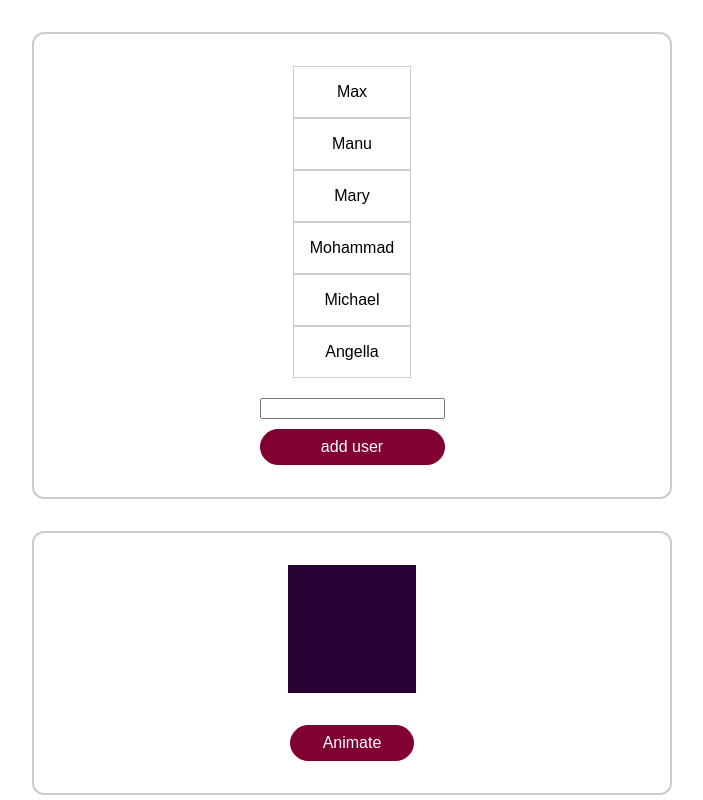
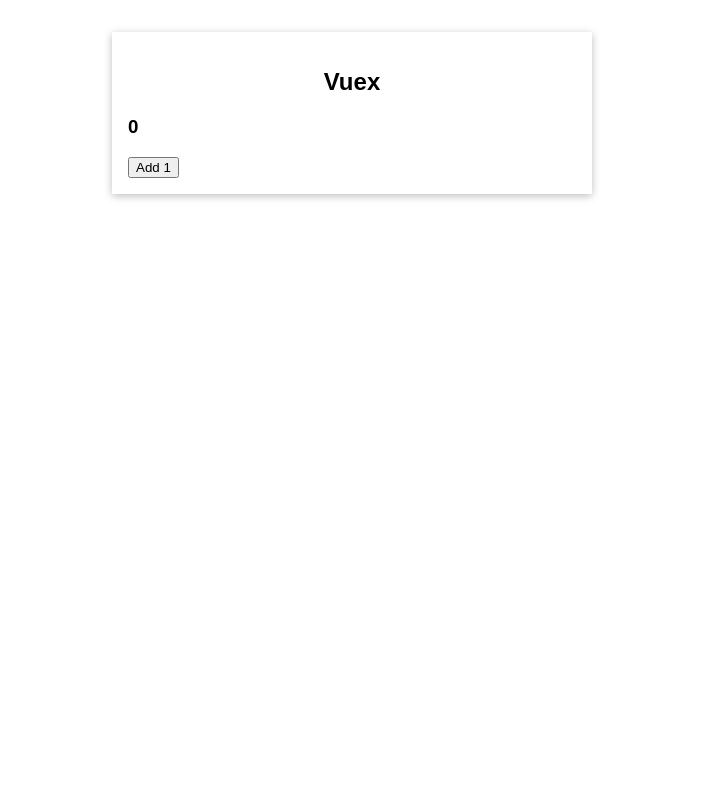
Before and after one commit to MRAlirad/Vue-Projects, a Vue app: page / in a window 1280 px wide. Shown: the top 800 px of the page, without its empty margins (288-991 px from the left). Built offline with nearby package versions, Linux system fonts and the light colour scheme.

Commit message:
vuex state management - createStore

```diff
--- a/package.json
+++ b/package.json
@@ -12,7 +12,8 @@
   "dependencies": {
     "json-server": "^0.17.3",
     "vue": "^3.3.4",
-    "vue-router": "^4.0.13"
+    "vue-router": "^4.0.13",
+    "vuex": "^4.0.2"
   },
   "devDependencies": {
     "@vitejs/plugin-vue": "^4.2.3",
--- a/src/App.vue
+++ b/src/App.vue
@@ -6,7 +6,8 @@
 	<!-- <Form /> -->
 	<!-- <SurvayResultsApp /> -->
 	<!-- <UsersTeamsApp /> -->
-	<Animation />
+	<!-- <Animation /> -->
+	<VuexApp />
 </template>
 
 <script>
@@ -17,7 +18,8 @@
 	// import Form from './projects/form/Form.vue';
 	// import SurvayResultsApp from './projects/survay-results/SurvayResultsApp.vue';
 	// import UsersTeamsApp from './projects/users-and-teams/UsersTeamsApp.vue';
-	import Animation from './projects/animation/Animation.vue';
+	// import Animation from './projects/animation/Animation.vue';
+	import VuexApp from './projects/vuex/VuexApp.vue';
 
 	export default {
 		name: 'App',
@@ -29,7 +31,8 @@
 			// Form,
 			// SurvayResultsApp,
 			// UsersTeamsApp,
-			Animation,
+			// Animation,
+			VuexApp
 		},
 	};
 </script>
--- a/src/main.js
+++ b/src/main.js
@@ -2,9 +2,18 @@
 import './style.css';
 import App from './App.vue';
 // import teamUsersRouter from './projects/users-and-teams/routes.js';
+import {createStore} from 'vuex';
+const store = createStore({
+    state() {
+        return {
+            counter: 0,
+        };
+    }
+});
 
 
 
 createApp(App)
 // .use(teamUsersRouter)
+.use(store)
 .mount('#app');
--- /dev/null
+++ b/src/projects/vuex/BaseContainer.vue
@@ -0,0 +1,25 @@
+<template>
+	<section>
+		<h2>{{ title }}</h2>
+		<slot></slot>
+	</section>
+</template>
+
+<script>
+	export default {
+		props: ['title'],
+	};
+</script>
+
+<style scoped>
+	section {
+		max-width: 30rem;
+		margin: 2rem auto;
+		box-shadow: 0 2px 8px rgba(0, 0, 0, 0.26);
+		padding: 1rem;
+	}
+
+	h2 {
+		text-align: center;
+	}
+</style>
--- /dev/null
+++ b/src/projects/vuex/Counter.vue
@@ -0,0 +1,13 @@
+<template>
+	<h3>{{ counter }}</h3>
+</template>
+
+<script>
+	export default {
+		computed: {
+			counter() {
+				return this.$store.state.counter;
+			},
+		},
+	};
+</script>
--- /dev/null
+++ b/src/projects/vuex/VuexApp.vue
@@ -0,0 +1,42 @@
+<template>
+	<base-container title="Vuex">
+		<Counter />
+		<button @click="addOne">Add 1</button>
+	</base-container>
+</template>
+
+<script>
+	import BaseContainer from './BaseContainer.vue';
+    import Counter from './Counter.vue';
+
+	export default {
+		components: {
+			BaseContainer,
+            Counter
+		},
+		computed: {
+			counter() {
+				return this.$store.state.counter;
+			},
+		},
+		methods: {
+			addOne() {
+				this.$store.state.counter++;
+			},
+		},
+	};
+</script>
+
+<style>
+	* {
+		box-sizing: border-box;
+	}
+
+	html {
+		font-family: sans-serif;
+	}
+
+	body {
+		margin: 0;
+	}
+</style>
```
Also changed, not shown: 1 other file (tests, documents, lock files or other folders).
